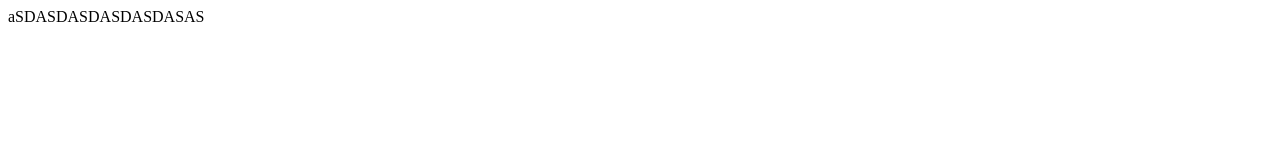
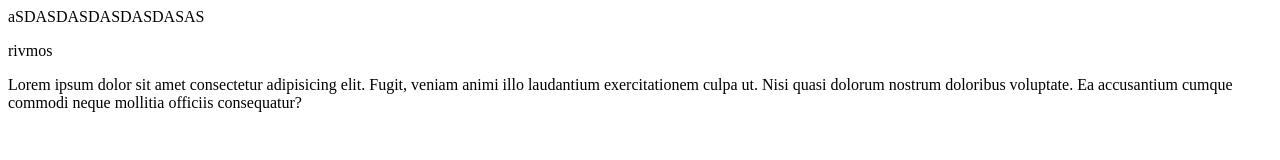
Before and after one commit to rivmos/trial, a plain HTML site: page index.html in a window 1280 px wide. Drawn offline with Linux system fonts and the light colour scheme.

Commit message:
updated the code of index

```diff
--- a/index.html
+++ b/index.html
@@ -8,5 +8,7 @@
 </head>
 <body>
     aSDASDASDASDASDASAS
+    <p>rivmos</p>
+    <p>Lorem ipsum dolor sit amet consectetur adipisicing elit. Fugit, veniam animi illo laudantium exercitationem culpa ut. Nisi quasi dolorum nostrum doloribus voluptate. Ea accusantium cumque commodi neque mollitia officiis consequatur?</p>
 </body>
 </html>
```
